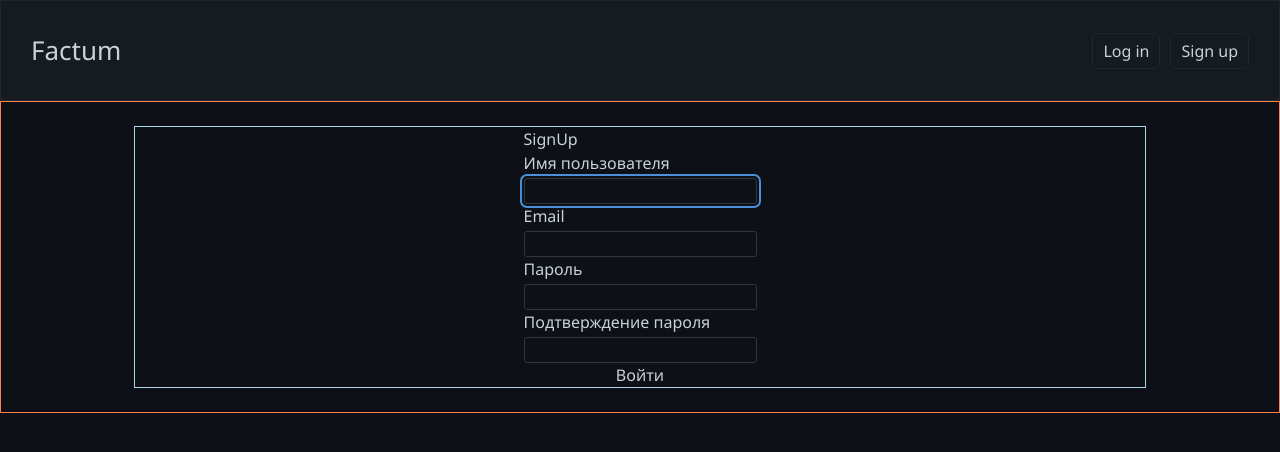
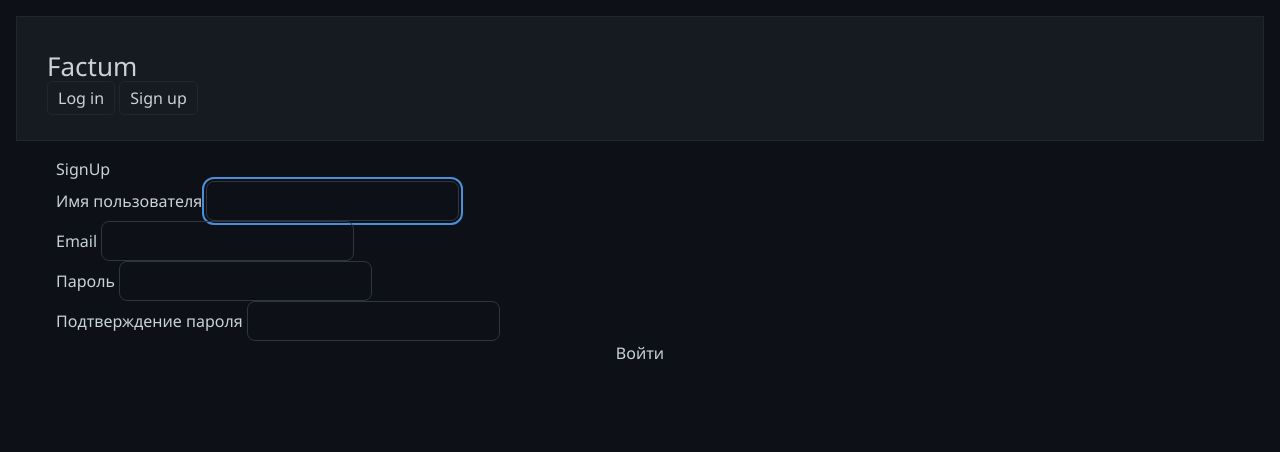
Before and after one commit to danilov-dev/factum-task-manager, a Django app: page /accounts/signup/ in a window 1280 px wide. Shown: the top 452 px of the page. Run offline with Django 5.2, Linux system fonts and the light colour scheme.

Commit message:
Added main style

```diff
--- a/static/css/main.css
+++ b/static/css/main.css
@@ -1,6 +1,9 @@
 @import url(reset.css);
 @import url(const.css);
 @import url(header.css);
+@import url(toast-message.css);
+@import url(compositions.css);
+@import url(primitives.css);
 
 body {
     background: var(--bg-primary);
@@ -8,62 +11,25 @@ body {
     font-family: "Segoe UI", system-ui, sans-serif;
 }
 
-input{
-    background: var(--text-primary);
-    border: 1px solid var(--border-color);
-    border-radius: 3px;
+header{
+    padding: var(--container-padding);
 }
 
-.main-content {
-    margin-top: var(--header-height);
-    padding: 24px 32px;
-    width: 100%;
-    max-width: 1280px;
-    margin-left: auto;
-    margin-right: auto;
-    border: 1px solid coral;
+input{
+    height: var(--input-height);
+    padding: 0 10px;
+    background: none;
+    border: 1px solid var(--border-color);
+    border-radius: var(--border-radius);
 }
 
-.container {
-    width: 100%;
-    max-width: 1012px;
-    margin: 0 auto;
-    display: flex;
-    justify-content: center;
-    align-items: center;
-    border: 1px solid lightblue;
-}
-
-.column-block{
-    display: flex;
-    flex-direction: row;
-    gap: 20px;
-    align-items: center;
-    align-content: center;
-}
-
-.line-block {
-    display: flex;
-    gap: 10px;
-    align-content: center;
-    align-items: center;
-}
-
-.form-group{
-    display: flex;
-    flex-direction: column;
-    gap: 3px;
-}
-.input-card{
-    align-self: center;
-}
-
-.form-control{
-    background: none;
-}
-
-.form-control:-webkit-autofill {
+input:-webkit-autofill {
     background-clip: text;
     -webkit-background-clip: text;
     -webkit-text-fill-color: var(--text-primary);
 }
+
+.debug-layout * {
+  outline: 1px solid rgba(255, 0, 0, 0.3);
+  background: rgba(0, 0, 255, 0.05) !important;
+}
```
